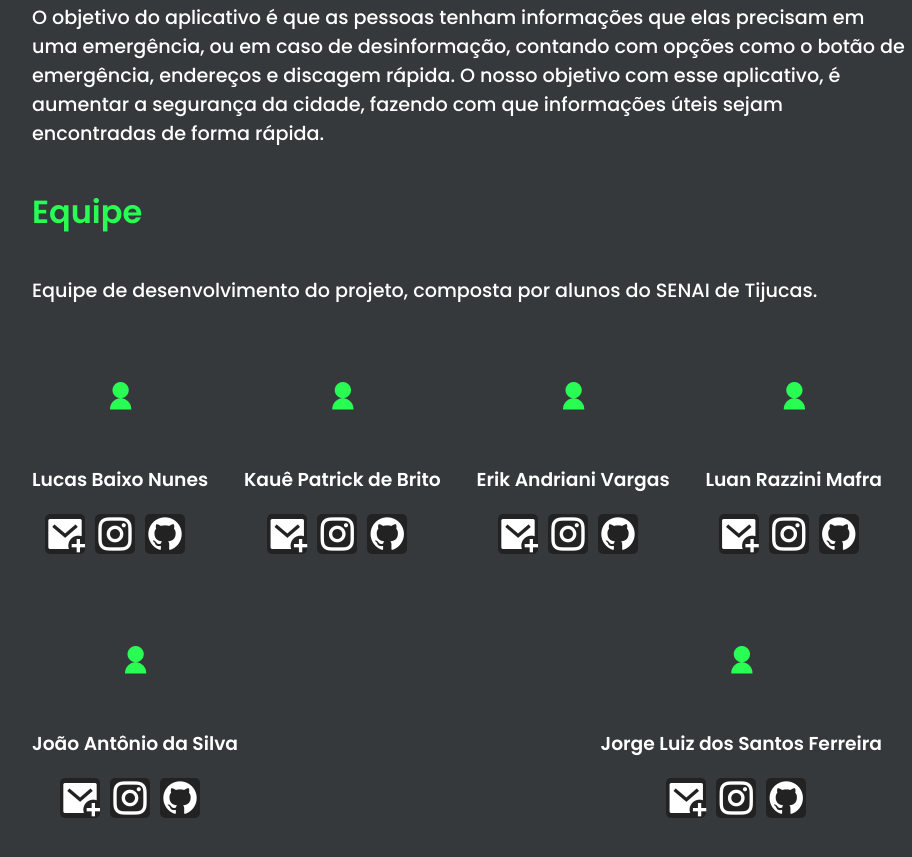
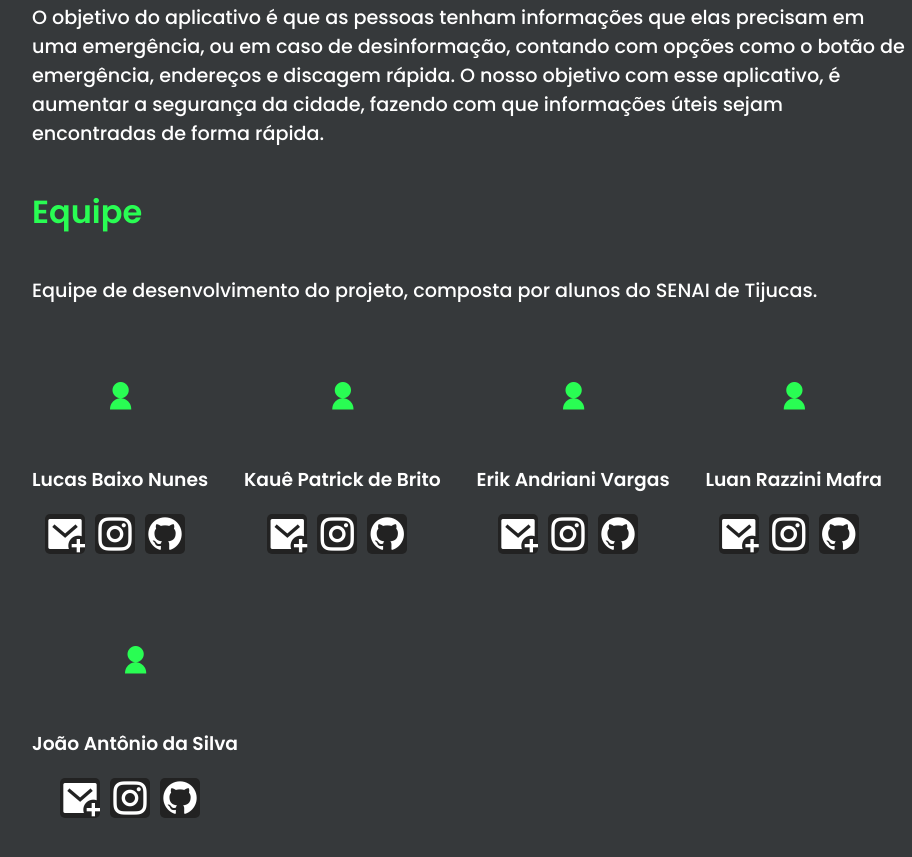
Before and after one commit to Lbnkz/TiAJuda, a plain HTML site: page sobre.html in a window 1280 px wide. Shown: the part 255-1112 px from the top of the page, without its empty margins (68-980 px from the left). Drawn offline with nearby package versions, Linux system fonts and the light colour scheme.

Commit message:
Update sobre.html

```diff
--- a/sobre.html
+++ b/sobre.html
@@ -97,15 +97,6 @@
                     <li><a href="https://github.com/Joao3c"><i class="fa ri-github-fill"></i></a></li>
                 </ul>
             </li>
-            <li class="userInfo">
-                <span><h1><i class="ri-user-fill"></i></h1></span>
-                <h3>Jorge Luiz dos Santos Ferreira</h3>
-                <ul class="sci">
-                    <li><a href="mailto:jorgeluizferreira521@gmail.com"><i class="fa ri-mail-add-fill"></i></a></li>
-                    <li><a href=""><i class="fa ri-instagram-line"></i></a></li>
-                    <li><a href="https://github.com/jorgeluizferreira"><i class="fa ri-github-fill"></i></a></li>
-                </ul>
-            </li>
         </ul>
     </div>
     <footer>
```
